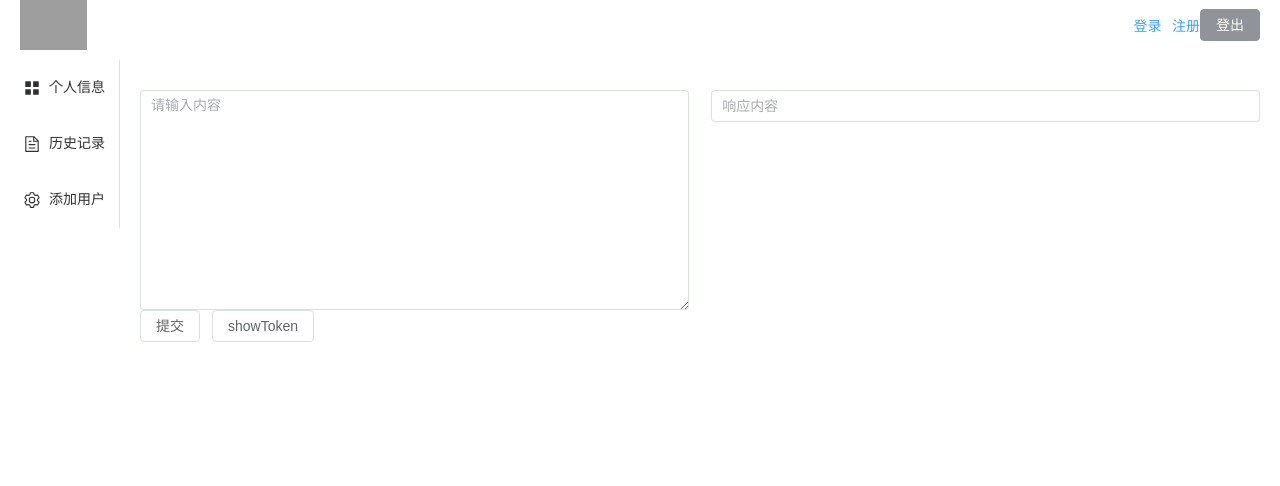
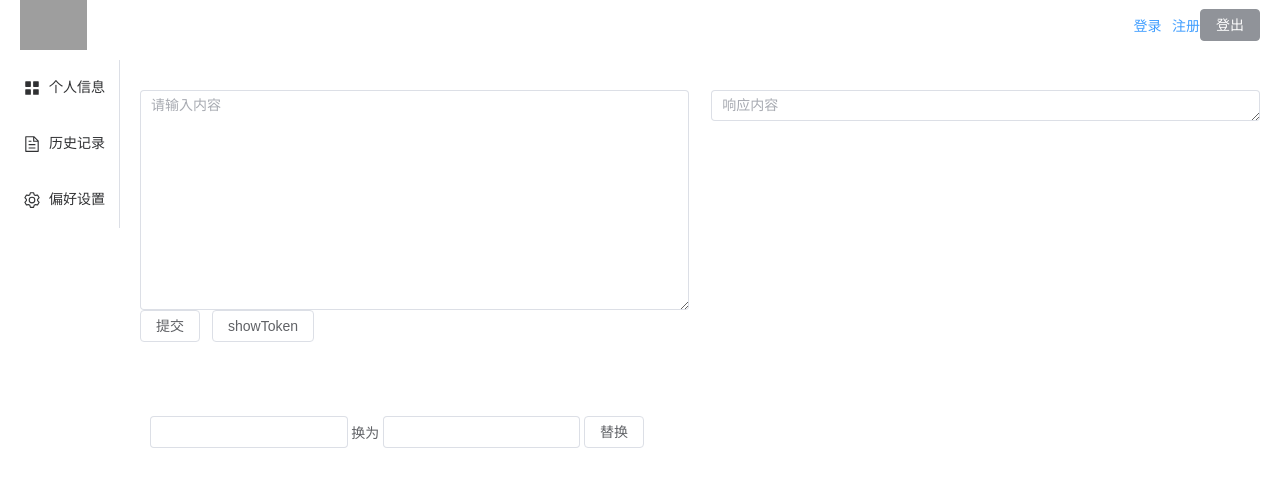
Before and after one commit to QuanQiuTong/translate-front, a Vue app: page / in a window 1280 px wide. Shown: the top 486 px of the page. Built offline with nearby package versions, Linux system fonts and the light colour scheme; sample sign-in values are in the browser's storage; grey boxes are pictures that could not be loaded.

Commit message:
汇报之前的提交信息
主页加了替换词功能的文本框，但未实现。

```diff
--- a/src/components/AsideNavBar.vue
+++ b/src/components/AsideNavBar.vue
@@ -34,7 +34,7 @@ function change(key: string, keyPath: string[]) {
       <el-icon>
         <setting/>
       </el-icon>
-      <span>添加用户</span>
+      <span>偏好设置</span>
     </el-menu-item>
   </el-menu>
 </template>
--- a/src/pages/MainPage.vue
+++ b/src/pages/MainPage.vue
@@ -8,11 +8,11 @@ import { translate } from "@/request/translate";
 let input = ref(""); // 定义一个响应式引用
 let out = ref(""); // 定义一个响应式引用
 
-import {request} from "@/request/translate";
+import { request } from "@/request/translate";
 async function asubmit() {
   translate(input.value)
-    .then(res => {out.value = res.data.data})
-    .catch(err => {console.error(err)})
+    .then(res => { out.value = res.data.data })
+    .catch(err => { console.error(err) })
 }
 
 function showToken() {
@@ -25,20 +25,33 @@ function showToken() {
     <el-header>
       <Header> </Header>
     </el-header>
+
     <el-container>
       <el-aside width="120px">
         <AsideNavBar></AsideNavBar>
       </el-aside>
+
       <el-main>
         <div class="input-container">
           <el-input v-model="input" placeholder="请输入内容" :autosize="{ minRows: 10, maxRows: 50 }" type="textarea"
             clearable></el-input>
-          <el-input v-model="out" placeholder="响应内容"></el-input>
+          <el-input v-model="out" placeholder="响应内容" autosize type="textarea"></el-input>
         </div>
         <el-button @click="asubmit()">提交</el-button>
         <el-button @click="showToken()">showToken</el-button>
+        <br><br><br><br>
 
       </el-main>
+      <br>
+    </el-container>
+    <el-container>
+      <el-aside width="150px"></el-aside>
+      <div style="display: flex; justify-content: space-between; align-items: center;">
+        <el-input style="width: 40%"></el-input>
+        <el-text>换为</el-text>
+        <el-input style="width: 40%"></el-input>
+        <el-button>替换</el-button>
+      </div>
     </el-container>
   </el-container>
 </template>
--- a/src/request/translate.ts
+++ b/src/request/translate.ts
@@ -2,7 +2,7 @@ import axios from 'axios'
 
 export const request = axios.create({
     baseURL: 'http://localhost:8080/trans',
-    timeout: 30000,
+    // timeout: 30000,
 })
 
 request.interceptors.request.use(
--- a/src/request/user.ts
+++ b/src/request/user.ts
@@ -7,20 +7,6 @@ const request = axios.create({
     headers: {
         'Content-Type': 'application/x-www-form-urlencoded'
     }
-})
-
-request.defaults.withCredentials = true;
-
-request.interceptors.request.use(config => {
-    return config
-}, error => {
-    return Promise.reject(error)
-})
-
-request.interceptors.response.use(response => {
-    return response
-}, error => {
-    return Promise.reject(error)
 })
 interface User {
     username: string
@@ -50,12 +36,14 @@ export const login = (data: User): Promise<Response> =>
 //     })
 // }
 
-export function getUserInfo() {
-    request.get('/userInfo').then(res => {
-        return res.data
-    }).catch(err => {
-        console.log(err)
-    })
+export async function getUserInfo(): Promise<Response> {
+    try {
+        const res = await request.get('/userInfo');
+        return res.data;
+    } catch (err) {
+        console.log(err);
+        throw err; // Rethrow the error to be handled by the caller
+    }
 }
 
 export function updateUserInfo(data: User) {
```
